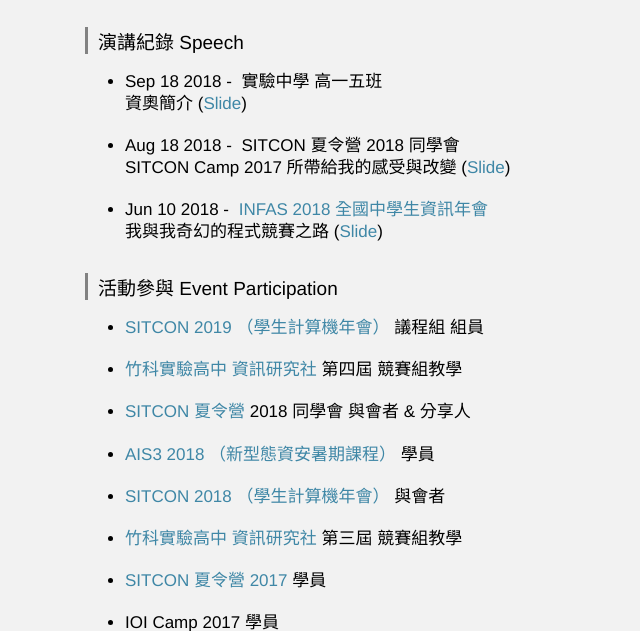
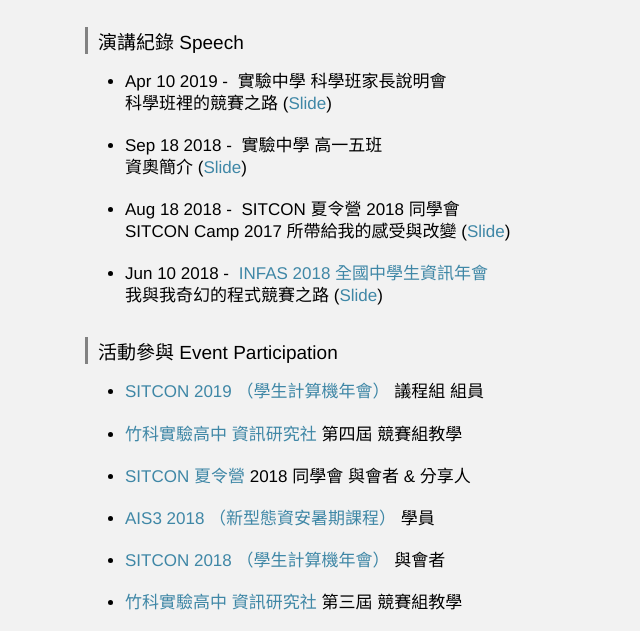
Before and after one commit to brianbbsu/brianbbsu.github.io, a plain HTML site: page about-me/index.html in a window 1280 px wide. Shown: the part 1058-1689 px from the top of the page, without its empty margins (180-820 px from the left). Drawn offline with Linux system fonts and the light colour scheme.

Commit message:
Added new speech event

```diff
--- a/about-me/index.html
+++ b/about-me/index.html
@@ -66,6 +66,8 @@
 
         <div class="section-title">演講紀錄 Speech</div>
         <ul>
+            <li><span class="date">Apr 10 2019 - </span>實驗中學 科學班家長說明會<br>
+                科學班裡的競賽之路 (<a href="https://brian.su/r/20190410" target="_blank">Slide</a>)</li>
             <li><span class="date">Sep 18 2018 - </span>實驗中學 高一五班<br>
                 資奧簡介 (<a href="https://brian.su/r/ioi-intro" target="_blank">Slide</a>)</li>
             <li><span class="date">Aug 18 2018 - </span>SITCON 夏令營 2018 同學會<br>
```
Also changed, not shown: about-me/index_en.html (+3 -1 lines).
